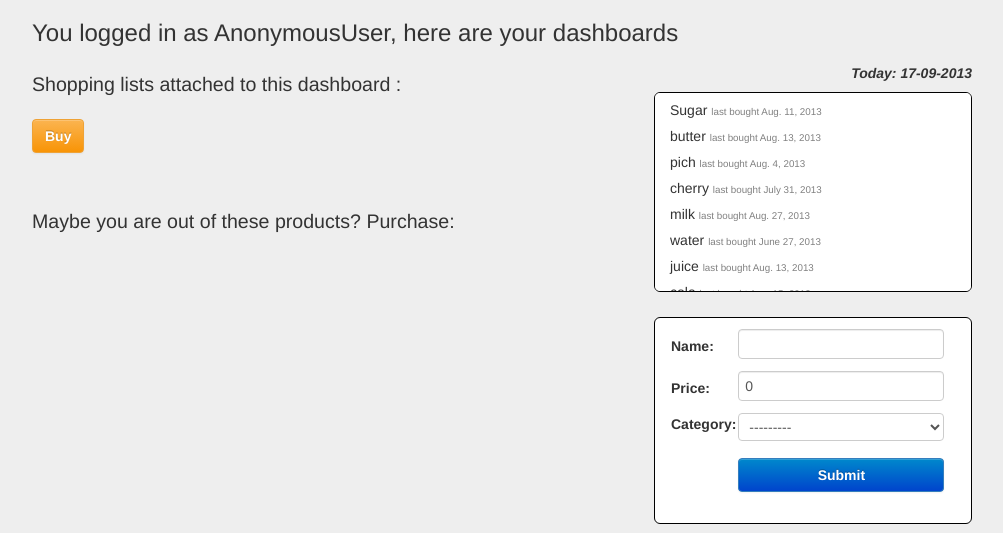
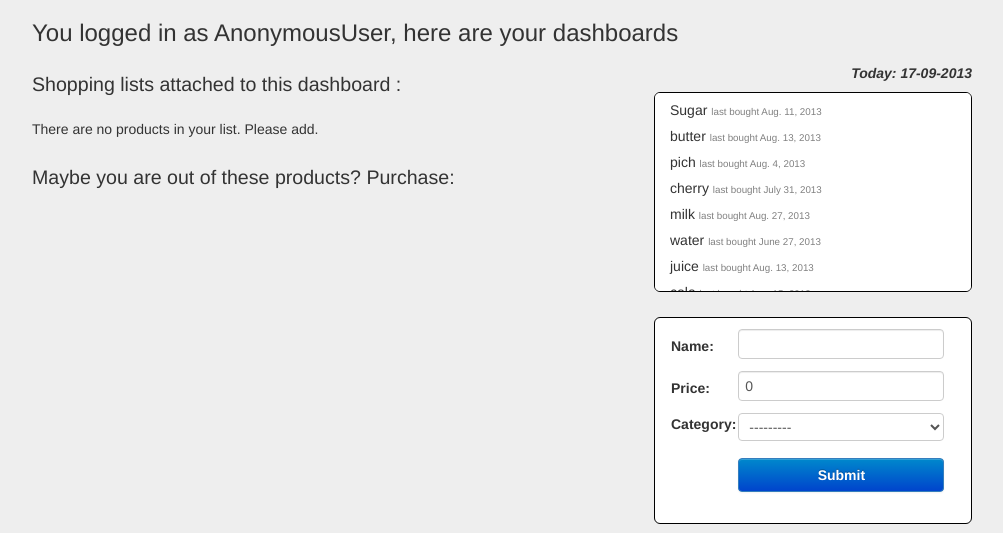
Before and after one commit to Alerion/shopping-helper, a Django app: template src/templates/main/index.html in a window 1280 px wide. Shown: the part 50-583 px from the top of the page, without its empty margins (138-1141 px from the left). Run offline with Django 3.2, Linux system fonts and the light colour scheme; the template is opened without the code that fills it: values that come from a table or form of the project are taken from there, others are empty; data comes from the database, SQL or seed files in the repository; parts of the project's set-up code (start-up, migrations or seed data) failed here and were passed over.

Commit message:
Changed template in div with class selector, added buy button disappearance, when it has no products

```diff
--- a/src/static/jquery/dashboard.js
+++ b/src/static/jquery/dashboard.js
@@ -2,17 +2,33 @@ $(document).ready(function() {
     $('.choose_list p').click(function() {
         $(this).fadeOut();
     });
+    //$('.buy-products').hide();
 
-
+    if ($(".items_of_buylist > .product-item").length > 0) {
+        $('.buy-products').show();
+    } else {
+        $('.items_of_buylist').html('<p class="no_products">'
+                        + 'There are no products in your list. Please add.' +
+                        '</p>');
+        $('.buy-products').hide();
+    }
 });
 
 jQuery(function($) {
-        $('.selector').delegate('.remove-product', 'click', function() {
+        $('.items_of_buylist').delegate('.remove-product', 'click', function() {
             $(this).parent().fadeOut();
             var $this = $(this);
             var product_id = $this.data('product-id');
             $.post(URLS.REMOVE_ITEM,{'product_id':product_id},function(){
                 $this.parents('.product-item').remove();
+                if ($(".items_of_buylist > .product-item").length == 0) {
+                    $('.buy-products').fadeOut(400, function() {
+                        $('.items_of_buylist').html('<p class="no_products">'
+                        + 'There are no products in your list. Please add.' +
+                        '</p>');
+
+                    });
+                }
             })
         });
 
@@ -31,8 +47,14 @@ jQuery(function($) {
                      '</span>' +
                     '<i data-product-id="'+
                     product_id +
-                    '" class="icon-remove-circle remove-product"></i></p>');
+                    '" class="icon-remove-circle remove-product"></i></p>'
+                );
+                if ($(".items_of_buylist > .product-item").length > 0) {
+                    $('.no_products').remove();
+                    $('.buy-products').show();
+                }
             });
+
         });
 
         $('.buy-products').on('click',function(){
@@ -50,8 +72,6 @@ jQuery(function($) {
                 }
             $.post(URLS.BUY_ITEMS,function() {
                 location.reload();
-
-
             })
         })
 
--- a/src/templates/main/index.html
+++ b/src/templates/main/index.html
@@ -55,18 +55,19 @@
 
     <!-- Displaying elements in current dashboard !-->
     <div class="selector">
-    <p class="header-sh-list">Shopping lists attached to this dashboard :</p>
-        <p class = "items_of_buylist">
+        <p class="header-sh-list">Shopping lists attached to this dashboard :</p>
+        <div class="items_of_buylist">
             {% for prod in curr_buylist.products.all %}
-                <p class="product-item" data-item-name="{{ prod.id }}" data-item-icon="{{ prod.category.icon.url }}">
+
+                <div class="product-item" data-item-name="{{ prod.id }}" data-item-icon="{{ prod.category.icon.url }}">
                     <img class='test p_rel' src="{{ prod.category.icon.url }}" />
                     <span class = "pdf">{{ prod.name }}</span>
                     <i class="icon-remove-circle remove-product" data-product-id='{{ prod.id }}'></i>
-                </p>
+                </div>
+
             {% endfor %}
-            <a href="#" class="btn btn-warning buy-products">Buy</a>
-        </p>
-        <br>
+        </div>
+    <a href="#" class="btn btn-warning buy-products">Buy</a>
     </div>
 
     <!-- Suggested products !-->
```
Also changed, not shown: src/main/views.py (line endings or trailing spaces).
